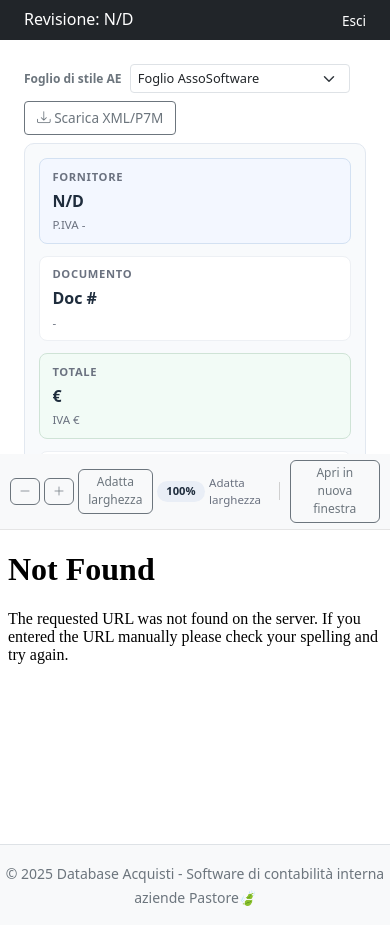
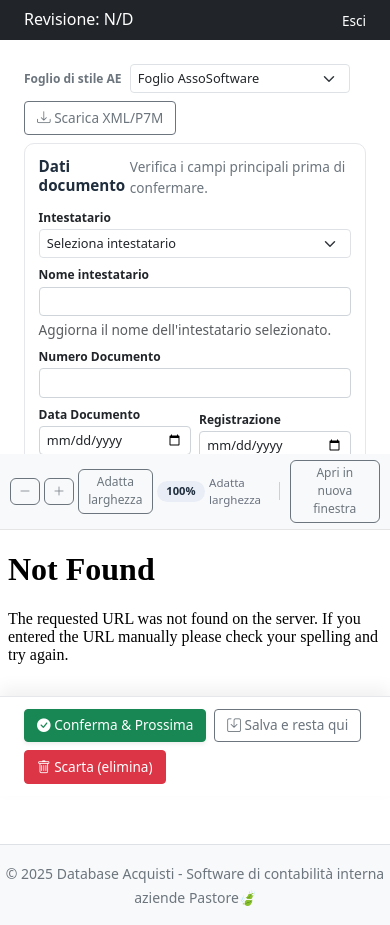
Before and after one commit to PierPaoloPastore/Progetto_Database_Acquisti, a Flask app: template app/templates/documents/review.html in a window 390 px wide. Shown: the part 48-973 px from the top of the page. Run offline with Flask 3, Linux system fonts and the light colour scheme; the template is opened without the code that fills it, so the values that code supplies are empty; parts of the project's set-up code (start-up, migrations or seed data) failed here and were passed over; some libraries are stand-ins or nearby versions.

Commit message:
Remove review summary and fix actions bar layout
Remove the review-summary UI and its CSS rules from the review view, cleaning up related label mappings in the template. Update styles for the review pane and actions bar: increase left pane bottom padding, change .review-actions-bar from sticky to fixed, set a responsive width using --review-viewer-width, adjust padding/box-shadow/z-index, and add a mobile media query to make the bar full-width. These changes make the actions bar consistently fixed at the bottom and simplify the review UI by removing the summary block.

```diff
--- a/app/static/css/document_review.css
+++ b/app/static/css/document_review.css
@@ -13,58 +13,11 @@
     min-height: 64px;
 }
 .review-pane-left {
-    padding-bottom: 5.5rem;
+    padding-bottom: 6.5rem;
 }
 .review-pane-left .scrollable-list {
     max-height: none;
     overflow: visible;
-}
-.review-summary {
-    border: 1px solid #e2e8f0;
-    border-radius: 10px;
-    background: #f8fafc;
-    padding: 0.9rem;
-    margin-bottom: 1rem;
-}
-.review-summary-grid {
-    display: grid;
-    grid-template-columns: repeat(auto-fit, minmax(200px, 1fr));
-    gap: 0.75rem 1rem;
-}
-.review-summary-item {
-    background: #ffffff;
-    border: 1px solid #edf0f4;
-    border-radius: 8px;
-    padding: 0.6rem 0.75rem;
-    min-height: 64px;
-}
-.review-summary-item.primary {
-    border-color: #d3e1f2;
-    background: #f3f7ff;
-}
-.review-summary-item.highlight {
-    border-color: #cfe3d6;
-    background: #f2fbf6;
-}
-.review-summary-item .label {
-    display: block;
-    font-size: 0.7rem;
-    text-transform: uppercase;
-    letter-spacing: 0.06em;
-    color: #6b7280;
-    font-weight: 700;
-    margin-bottom: 0.2rem;
-}
-.review-summary-item .value {
-    display: block;
-    font-weight: 600;
-    color: #1f2d3d;
-}
-.review-summary-item .hint {
-    display: block;
-    font-size: 0.72rem;
-    color: #6b7280;
-    margin-top: 0.2rem;
 }
 .review-section {
     border: 1px solid #e5e7eb;
@@ -86,14 +39,15 @@
     font-weight: 700;
 }
 .review-actions-bar {
-    position: sticky;
+    position: fixed;
+    left: 0;
     bottom: 0;
+    width: calc(100% - var(--review-viewer-width, 55%) - 12px);
     background: #ffffff;
     border-top: 1px solid #e5e7eb;
-    padding: 0.75rem 0;
-    margin-top: 1rem;
-    box-shadow: 0 -8px 16px rgba(15, 23, 42, 0.05);
-    z-index: 2;
+    padding: 0.75rem 1.5rem;
+    box-shadow: 0 -8px 16px rgba(15, 23, 42, 0.06);
+    z-index: 4;
 }
 .review-split {
     display: flex;
@@ -198,6 +152,13 @@
 .js-compare-group.is-mismatch .form-label {
     color: #a16207;
 }
+
+@media (max-width: 992px) {
+    .review-actions-bar {
+        width: 100%;
+        left: 0;
+    }
+}
 .review-actions {
     align-items: center;
 }
--- a/app/templates/documents/review.html
+++ b/app/templates/documents/review.html
@@ -35,59 +35,6 @@
                 <small><i class="bi bi-exclamation-triangle"></i> Import incompleto: controllare tutti i dati prima di confermare.</small>
             </div>
             {% endif %}
-
-            {% set status_labels = {
-                'pending_physical_copy': 'Da rivedere',
-                'verified': 'Verificata',
-                'archived': 'Archiviata'
-            } %}
-            {% set physical_labels = {
-                'missing': 'Mancante',
-                'requested': 'Richiesta',
-                'received': 'Ricevuta',
-                'not_required': 'Non richiesta'
-            } %}
-            <div class="review-summary">
-                <div class="review-summary-grid">
-                    <div class="review-summary-item primary">
-                        <span class="label">Fornitore</span>
-                        <span class="value">{{ invoice.supplier.name if invoice.supplier else 'N/D' }}</span>
-                        <span class="hint">P.IVA {{ invoice.supplier.vat_number if invoice.supplier and invoice.supplier.vat_number else '-' }}</span>
-                    </div>
-                    <div class="review-summary-item">
-                        <span class="label">Documento</span>
-                        <span class="value">{{ invoice.document_number or ('Doc #' ~ invoice.id) }}</span>
-                        <span class="hint">{{ invoice.document_date.strftime('%d/%m/%Y') if invoice.document_date else '-' }}</span>
-                    </div>
-                    <div class="review-summary-item highlight">
-                        <span class="label">Totale</span>
-                        <span class="value">{{ invoice.total_gross_amount|format_amount }} &euro;</span>
-                        <span class="hint">IVA {{ invoice.total_vat_amount|format_amount }} &euro;</span>
-                    </div>
-                    <div class="review-summary-item">
-                        <span class="label">Scadenza</span>
-                        <span class="value">{{ invoice.due_date.strftime('%d/%m/%Y') if invoice.due_date else '-' }}</span>
-                        <span class="hint">Reg. {{ invoice.registration_date.strftime('%d/%m/%Y') if invoice.registration_date else '-' }}</span>
-                    </div>
-                    <div class="review-summary-item">
-                        <span class="label">Intestatario</span>
-                        <span class="value">{{ invoice.legal_entity.name if invoice.legal_entity else 'N/D' }}</span>
-                        <span class="hint">{{ invoice.legal_entity.vat_number if invoice.legal_entity and invoice.legal_entity.vat_number else '' }}</span>
-                    </div>
-                    <div class="review-summary-item">
-                        <span class="label">Stato</span>
-                        <div class="value d-flex flex-wrap gap-2">
-                            <span class="status-badge status-{{ invoice.doc_status }}">
-                                {{ status_labels.get(invoice.doc_status, invoice.doc_status) }}
-                            </span>
-                            <span class="status-badge status-{{ invoice.physical_copy_status }}">
-                                {{ physical_labels.get(invoice.physical_copy_status, invoice.physical_copy_status) }}
-                            </span>
-                        </div>
-                        <span class="hint">Copia fisica</span>
-                    </div>
-                </div>
-            </div>
 
             <form method="POST" action="{{ url_for('documents.review_loop_invoice_view', document_id=invoice.id) }}" class="review-form">
                 <input type="hidden" name="invoice_id" value="{{ invoice.id }}">
```
